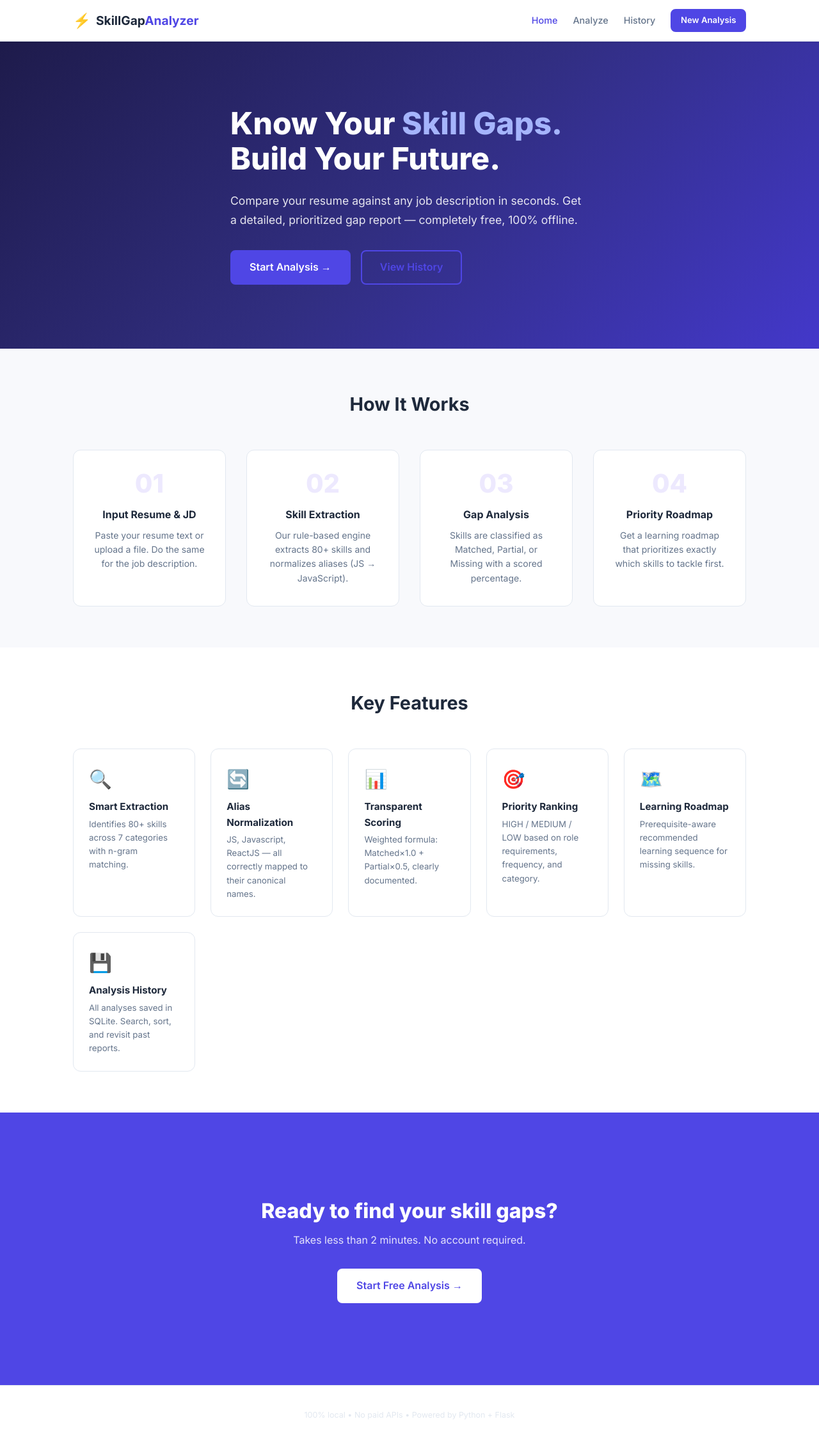
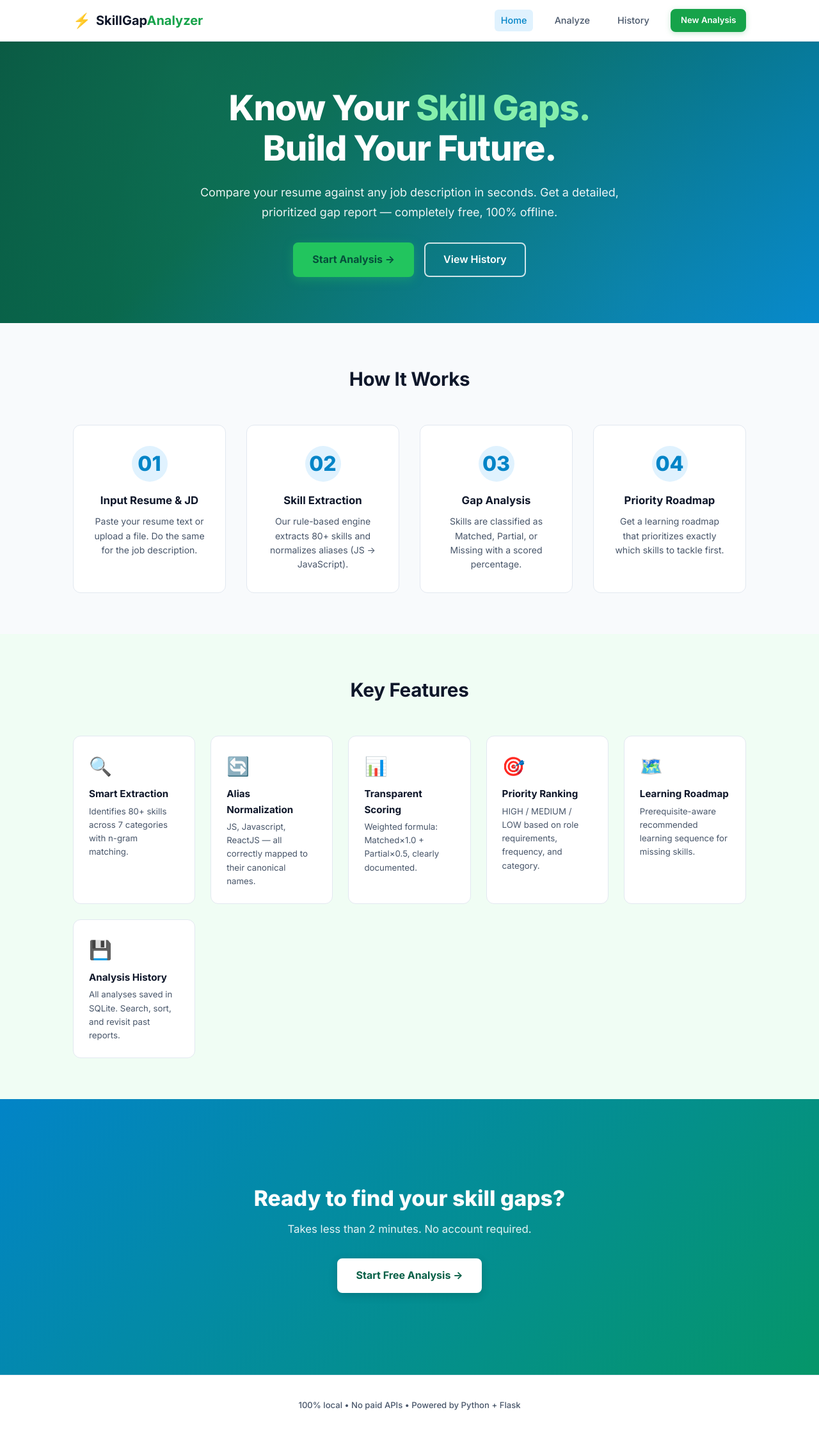
Before and after one commit to Harshavardhan3011/skill_Gap_Analyzer, a Flask app: page / in a window 1280 px wide. Shown: the whole page at 64% size. After the commit the page ends 2204 px from the top, so only its background shows below. Run offline with Flask 3, Linux system fonts and the light colour scheme.

Commit message:
Update website color theme to green, white and blue

```diff
--- a/static/css/style.css
+++ b/static/css/style.css
@@ -1,37 +1,51 @@
 /* =====================================================================
    SkillGap Analyzer — Main Stylesheet
-   Design: Clean professional, dark-accent, Inter font, responsive
+   Design: Green · White · Blue Modern Professional Theme
+   Typography: Inter font, responsive, accessible
    ===================================================================== */
 
 /* ── Reset & Base ──────────────────────────────────────────────────── */
 *, *::before, *::after { box-sizing: border-box; margin: 0; padding: 0; }
 
 :root {
-  /* Palette */
-  --clr-bg:         #f8f9fc;
-  --clr-surface:    #ffffff;
-  --clr-border:     #e2e8f0;
-  --clr-text:       #1e293b;
-  --clr-muted:      #64748b;
-  --clr-accent:     #4f46e5;
-  --clr-accent-lt:  #ede9fe;
-  --clr-accent-dk:  #3730a3;
+  /* ── Core Palette: Green · White · Blue ──────────────────────────── */
+  --clr-bg:          #f8fafc;         /* Crisp clean canvas               */
+  --clr-surface:     #ffffff;         /* Pure white surface               */
+  --clr-surface-alt: #f0fdf4;         /* Soft green tinted surface        */
+  --clr-border:      #e2e8f0;         /* Neutral light border             */
+  --clr-border-green:#bbf7d0;         /* Soft green border                */
+  --clr-border-blue: #bae6fd;         /* Soft blue border                 */
+  --clr-text:        #0f172a;         /* Deep slate primary text          */
+  --clr-muted:       #475569;         /* Slate muted text                 */
 
-  --clr-matched:    #059669;
-  --clr-matched-lt: #d1fae5;
-  --clr-partial:    #d97706;
-  --clr-partial-lt: #fef3c7;
-  --clr-missing:    #dc2626;
-  --clr-missing-lt: #fee2e2;
+  /* Primary Blue Accents */
+  --clr-accent:      #0284c7;         /* Sky / Ocean blue 600             */
+  --clr-accent-lt:   #e0f2fe;         /* Sky blue 100                     */
+  --clr-accent-dk:   #0369a1;         /* Sky blue 700                     */
 
-  --clr-high:       #dc2626;
-  --clr-medium:     #d97706;
-  --clr-low:        #64748b;
+  /* Primary Green Accents */
+  --clr-green:       #16a34a;         /* Emerald / Leaf green 600         */
+  --clr-green-lt:    #dcfce7;         /* Emerald green 100                */
+  --clr-green-dk:    #15803d;         /* Emerald green 700                */
 
-  --clr-success:    #059669;
-  --clr-warning:    #d97706;
-  --clr-danger:     #dc2626;
-  --clr-info:       #0ea5e9;
+  /* Skill Status Colours */
+  --clr-matched:     #16a34a;         /* Green — Matched                  */
+  --clr-matched-lt:  #dcfce7;
+  --clr-partial:     #d97706;         /* Amber — Partial                  */
+  --clr-partial-lt:  #fef3c7;
+  --clr-missing:     #dc2626;         /* Red — Missing                    */
+  --clr-missing-lt:  #fee2e2;
+
+  /* Priority */
+  --clr-high:        #dc2626;
+  --clr-medium:      #d97706;
+  --clr-low:         #64748b;
+
+  /* Feedback */
+  --clr-success:     #16a34a;
+  --clr-warning:     #d97706;
+  --clr-danger:      #dc2626;
+  --clr-info:        #0284c7;
 
   /* Spacing */
   --sp-xs:  0.25rem;
@@ -43,16 +57,16 @@
   --sp-3xl: 4rem;
 
   /* Typography */
-  --font: 'Inter', system-ui, sans-serif;
+  --font: 'Inter', system-ui, -apple-system, BlinkMacSystemFont, 'Segoe UI', Roboto, sans-serif;
   --radius-sm: 0.375rem;
   --radius:    0.5rem;
   --radius-lg: 0.75rem;
   --radius-xl: 1rem;
 
   /* Shadows */
-  --shadow-sm: 0 1px 3px rgba(0,0,0,0.08);
-  --shadow:    0 4px 12px rgba(0,0,0,0.08);
-  --shadow-lg: 0 8px 32px rgba(0,0,0,0.10);
+  --shadow-sm: 0 1px 3px rgba(15, 23, 42, 0.06);
+  --shadow:    0 4px 14px rgba(2, 132, 199, 0.08);
+  --shadow-lg: 0 10px 30px rgba(15, 23, 42, 0.10);
 }
 
 html { font-size: 16px; scroll-behavior: smooth; }
@@ -67,8 +81,8 @@ body {
   flex-direction: column;
 }
 
-a { color: var(--clr-accent); text-decoration: none; }
-a:hover { text-decoration: underline; }
+a { color: var(--clr-accent); text-decoration: none; transition: color 0.2s; }
+a:hover { color: var(--clr-accent-dk); text-decoration: underline; }
 
 img { max-width: 100%; }
 
@@ -111,12 +125,12 @@ img { max-width: 100%; }
   align-items: center;
   gap: var(--sp-sm);
   text-decoration: none;
-  font-size: 1.2rem;
+  font-size: 1.25rem;
   font-weight: 700;
   color: var(--clr-text);
 }
-.brand-icon { font-size: 1.4rem; }
-.brand-accent { color: var(--clr-accent); }
+.brand-icon { font-size: 1.4rem; color: var(--clr-green); }
+.brand-accent { color: var(--clr-green); }
 
 .nav-links {
   display: flex;
@@ -130,8 +144,14 @@ img { max-width: 100%; }
   font-weight: 500;
   text-decoration: none;
   transition: color 0.2s;
+  padding: 0.35rem 0.6rem;
+  border-radius: var(--radius-sm);
 }
-.nav-link:hover, .nav-link.active { color: var(--clr-accent); text-decoration: none; }
+.nav-link:hover, .nav-link.active {
+  color: var(--clr-accent);
+  background: var(--clr-accent-lt);
+  text-decoration: none;
+}
 
 .nav-toggle {
   display: none;
@@ -162,25 +182,45 @@ img { max-width: 100%; }
   font-family: var(--font);
   cursor: pointer;
   border: 2px solid transparent;
-  transition: all 0.2s;
+  transition: all 0.2s ease;
   text-decoration: none;
   white-space: nowrap;
 }
-.btn:hover { text-decoration: none; }
+.btn:hover { text-decoration: none; transform: translateY(-1px); }
 
 .btn-primary {
+  background: var(--clr-green);
+  color: #ffffff;
+  border-color: var(--clr-green);
+  box-shadow: 0 2px 8px rgba(22, 163, 74, 0.25);
+}
+.btn-primary:hover {
+  background: var(--clr-green-dk);
+  border-color: var(--clr-green-dk);
+  color: #ffffff;
+  box-shadow: 0 4px 12px rgba(22, 163, 74, 0.35);
+}
+
+.btn-blue {
   background: var(--clr-accent);
-  color: #fff;
+  color: #ffffff;
   border-color: var(--clr-accent);
 }
-.btn-primary:hover { background: var(--clr-accent-dk); border-color: var(--clr-accent-dk); color: #fff; }
+.btn-blue:hover {
+  background: var(--clr-accent-dk);
+  border-color: var(--clr-accent-dk);
+  color: #ffffff;
+}
 
 .btn-outline {
   background: transparent;
   color: var(--clr-accent);
   border-color: var(--clr-accent);
 }
-.btn-outline:hover { background: var(--clr-accent-lt); }
+.btn-outline:hover {
+  background: var(--clr-accent-lt);
+  color: var(--clr-accent-dk);
+}
 
 .btn-danger {
   background: var(--clr-danger);
@@ -229,110 +269,95 @@ img { max-width: 100%; }
 
 /* ── Hero ─────────────────────────────────────────────────────────────── */
 .hero {
-  background: linear-gradient(135deg, #1e1b4b 0%, #312e81 50%, #4338ca 100%);
+  background: linear-gradient(135deg, #064e3b 0%, #065f46 35%, #0284c7 100%);
   color: #fff;
   padding: var(--sp-3xl) var(--sp-lg);
   display: flex;
   align-items: center;
   justify-content: center;
-  gap: var(--sp-3xl);
-  min-height: 480px;
+  text-align: center;
+  min-height: 440px;
+  position: relative;
+  overflow: hidden;
 }
 
-.hero-content { max-width: 560px; }
+.hero::before {
+  content: '';
+  position: absolute;
+  top: -50%;
+  left: -20%;
+  width: 140%;
+  height: 200%;
+  background: radial-gradient(circle at 30% 30%, rgba(52, 211, 153, 0.15), transparent 60%),
+              radial-gradient(circle at 70% 70%, rgba(56, 189, 248, 0.15), transparent 60%);
+  pointer-events: none;
+}
 
-.hero-badge {
-  display: inline-block;
-  background: rgba(255,255,255,0.15);
-  border: 1px solid rgba(255,255,255,0.3);
-  padding: var(--sp-xs) var(--sp-md);
-  border-radius: 999px;
-  font-size: 0.78rem;
-  font-weight: 600;
-  letter-spacing: 0.04em;
-  margin-bottom: var(--sp-lg);
+.hero-content {
+  max-width: 680px;
+  margin: 0 auto;
+  position: relative;
+  z-index: 1;
 }
 
 .hero-title {
-  font-size: clamp(2rem, 4vw, 3rem);
+  font-size: clamp(2.2rem, 4.5vw, 3.4rem);
   font-weight: 800;
   line-height: 1.15;
   margin-bottom: var(--sp-lg);
+  letter-spacing: -0.02em;
 }
 
-.text-accent { color: #a5b4fc; }
+.text-accent { color: #86efac; }   /* Crisp luminous green */
 
 .hero-subtitle {
-  font-size: 1.1rem;
+  font-size: 1.125rem;
   line-height: 1.7;
-  opacity: 0.88;
+  color: rgba(255, 255, 255, 0.92);
   margin-bottom: var(--sp-xl);
 }
 
-.hero-actions { display: flex; gap: var(--sp-md); flex-wrap: wrap; }
-
-.hero-visual { flex-shrink: 0; }
-
-.skill-demo-card {
-  background: rgba(255,255,255,0.1);
-  backdrop-filter: blur(8px);
-  border: 1px solid rgba(255,255,255,0.2);
-  border-radius: var(--radius-xl);
-  padding: var(--sp-xl);
-  min-width: 260px;
+.hero-actions {
   display: flex;
-  flex-direction: column;
   gap: var(--sp-md);
+  flex-wrap: wrap;
+  justify-content: center;
 }
 
-.demo-row {
-  display: flex;
-  align-items: center;
-  gap: var(--sp-sm);
-  font-size: 0.95rem;
-  color: #fff;
+.hero .btn-primary {
+  background: #22c55e;
+  color: #064e3b;
+  font-weight: 700;
+  border-color: #22c55e;
+  box-shadow: 0 4px 16px rgba(34, 197, 94, 0.35);
 }
-.demo-dot {
-  width: 10px; height: 10px;
-  border-radius: 50%;
-  flex-shrink: 0;
+.hero .btn-primary:hover {
+  background: #ffffff;
+  color: #065f46;
+  border-color: #ffffff;
 }
-.dot-matched { background: #34d399; }
-.dot-partial  { background: #fbbf24; }
-.dot-missing  { background: #f87171; }
 
-.demo-badge {
-  margin-left: auto;
-  padding: 2px 10px;
-  border-radius: 999px;
-  font-size: 0.75rem;
-  font-weight: 600;
+.hero .btn-outline {
+  border: 2px solid rgba(255, 255, 255, 0.8);
+  color: #ffffff;
 }
-.badge-matched { background: rgba(52,211,153,0.2); color: #34d399; }
-.badge-partial  { background: rgba(251,191,36,0.2);  color: #fbbf24; }
-.badge-missing  { background: rgba(248,113,113,0.2); color: #f87171; }
-
-.demo-score {
-  display: flex;
-  justify-content: space-between;
-  align-items: center;
-  margin-top: var(--sp-sm);
-  padding-top: var(--sp-sm);
-  border-top: 1px solid rgba(255,255,255,0.15);
+.hero .btn-outline:hover {
+  background: rgba(255, 255, 255, 0.15);
+  border-color: #ffffff;
+  color: #ffffff;
 }
-.demo-score-label { font-size: 0.8rem; opacity: 0.7; }
-.demo-score-value { font-size: 1.4rem; font-weight: 800; color: #a5b4fc; }
 
 /* ── Section ─────────────────────────────────────────────────────────── */
 .section { padding: var(--sp-3xl) var(--sp-lg); }
-.section-alt { background: var(--clr-surface); }
+.section-alt { background: var(--clr-surface-alt); }
 
 .section-title {
-  font-size: 1.8rem;
+  font-size: 1.85rem;
   font-weight: 700;
   text-align: center;
   margin-bottom: var(--sp-2xl);
   color: var(--clr-text);
+  letter-spacing: -0.01em;
 }
 
 /* ── Steps grid ─────────────────────────────────────────────────────── */
@@ -348,18 +373,40 @@ img { max-width: 100%; }
   border-radius: var(--radius-lg);
   padding: var(--sp-xl);
   text-align: center;
-  transition: box-shadow 0.2s;
+  transition: transform 0.2s ease, box-shadow 0.2s ease, border-color 0.2s ease;
+  position: relative;
+  overflow: hidden;
 }
-.step-card:hover { box-shadow: var(--shadow-lg); }
+.step-card::before {
+  content: '';
+  position: absolute;
+  top: 0;
+  left: 0;
+  right: 0;
+  height: 3px;
+  background: linear-gradient(90deg, var(--clr-green), var(--clr-accent));
+  opacity: 0;
+  transition: opacity 0.2s ease;
+}
+.step-card:hover {
+  transform: translateY(-2px);
+  box-shadow: var(--shadow);
+  border-color: var(--clr-border-blue);
+}
+.step-card:hover::before { opacity: 1; }
 
 .step-number {
-  font-size: 2.5rem;
+  font-size: 2rem;
   font-weight: 800;
-  color: var(--clr-accent-lt);
-  line-height: 1;
-  margin-bottom: var(--sp-md);
+  color: var(--clr-accent);
+  background: var(--clr-accent-lt);
+  width: 56px;
+  height: 56px;
+  line-height: 56px;
+  border-radius: 50%;
+  margin: 0 auto var(--sp-md);
 }
-.step-title { font-size: 1rem; font-weight: 700; margin-bottom: var(--sp-sm); }
+.step-title { font-size: 1.05rem; font-weight: 700; margin-bottom: var(--sp-sm); }
 .step-desc  { font-size: 0.875rem; color: var(--clr-muted); }
 
 /* ── Features grid ──────────────────────────────────────────────────── */
@@ -370,28 +417,45 @@ img { max-width: 100%; }
 }
 
 .feature-card {
+  background: var(--clr-surface);
   padding: var(--sp-lg);
   border-radius: var(--radius-lg);
   border: 1px solid var(--clr-border);
-  transition: transform 0.2s, box-shadow 0.2s;
+  transition: transform 0.2s ease, box-shadow 0.2s ease;
 }
-.feature-card:hover { transform: translateY(-2px); box-shadow: var(--shadow); }
+.feature-card:hover {
+  transform: translateY(-2px);
+  box-shadow: var(--shadow);
+  border-color: var(--clr-border-green);
+}
 
 .feature-icon { font-size: 1.8rem; margin-bottom: var(--sp-sm); }
-.feature-card h3 { font-size: 0.95rem; font-weight: 700; margin-bottom: var(--sp-xs); }
+.feature-card h3 { font-size: 0.95rem; font-weight: 700; margin-bottom: var(--sp-xs); color: var(--clr-text); }
 .feature-card p  { font-size: 0.83rem; color: var(--clr-muted); }
 
 /* ── CTA ─────────────────────────────────────────────────────────────── */
-.cta-section { background: var(--clr-accent); }
+.cta-section {
+  background: linear-gradient(135deg, #0284c7 0%, #059669 100%);
+  color: #fff;
+}
 .cta-container { text-align: center; padding: var(--sp-3xl) 0; }
-.cta-title { font-size: 2rem; font-weight: 800; color: #fff; margin-bottom: var(--sp-sm); }
-.cta-sub   { color: rgba(255,255,255,0.85); margin-bottom: var(--sp-xl); font-size: 1rem; }
-.cta-section .btn-primary { background: #fff; color: var(--clr-accent); border-color: #fff; }
-.cta-section .btn-primary:hover { background: var(--clr-accent-lt); }
+.cta-title { font-size: 2.1rem; font-weight: 800; color: #fff; margin-bottom: var(--sp-sm); }
+.cta-sub   { color: rgba(255,255,255,0.9); margin-bottom: var(--sp-xl); font-size: 1.05rem; }
+.cta-section .btn-primary {
+  background: #fff;
+  color: #065f46;
+  border-color: #fff;
+  font-weight: 700;
+  box-shadow: 0 4px 14px rgba(0, 0, 0, 0.15);
+}
+.cta-section .btn-primary:hover {
+  background: var(--clr-green-lt);
+  color: var(--clr-green-dk);
+}
 
 /* ── Page header ─────────────────────────────────────────────────────── */
 .page-header { margin-bottom: var(--sp-2xl); }
-.page-title  { font-size: 1.9rem; font-weight: 800; margin-bottom: var(--sp-sm); }
+.page-title  { font-size: 1.9rem; font-weight: 800; margin-bottom: var(--sp-sm); color: var(--clr-text); }
 .page-sub    { color: var(--clr-muted); font-size: 1rem; }
 
 /* ── Forms ───────────────────────────────────────────────────────────── */
@@ -901,7 +972,7 @@ textarea.form-control { resize: vertical; line-height: 1.6; }
 }
 .footer-container { max-width: 1100px; margin: 0 auto; text-align: center; }
 .footer-text { font-size: 0.875rem; color: var(--clr-muted); }
-.footer-sub  { font-size: 0.78rem; color: var(--clr-border); margin-top: var(--sp-xs); }
+.footer-sub  { font-size: 0.82rem; color: var(--clr-muted); margin-top: var(--sp-xs); font-weight: 500; }
 
 /* ── Visibility helpers ─────────────────────────────────────────────── */
 .text-muted { color: var(--clr-muted); }
```
Also changed, not shown: other parts of static/css/style.css (+46 -29 lines).
